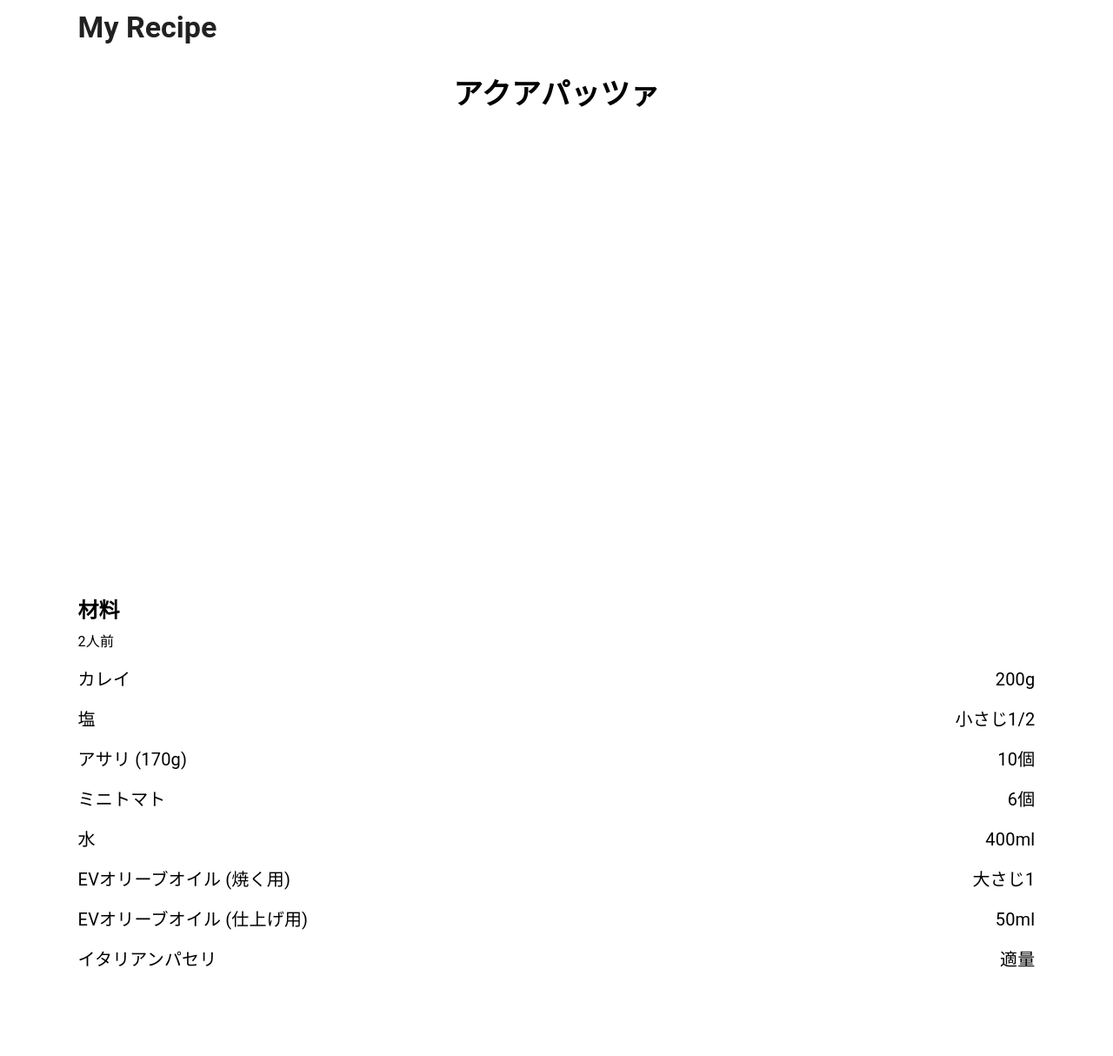
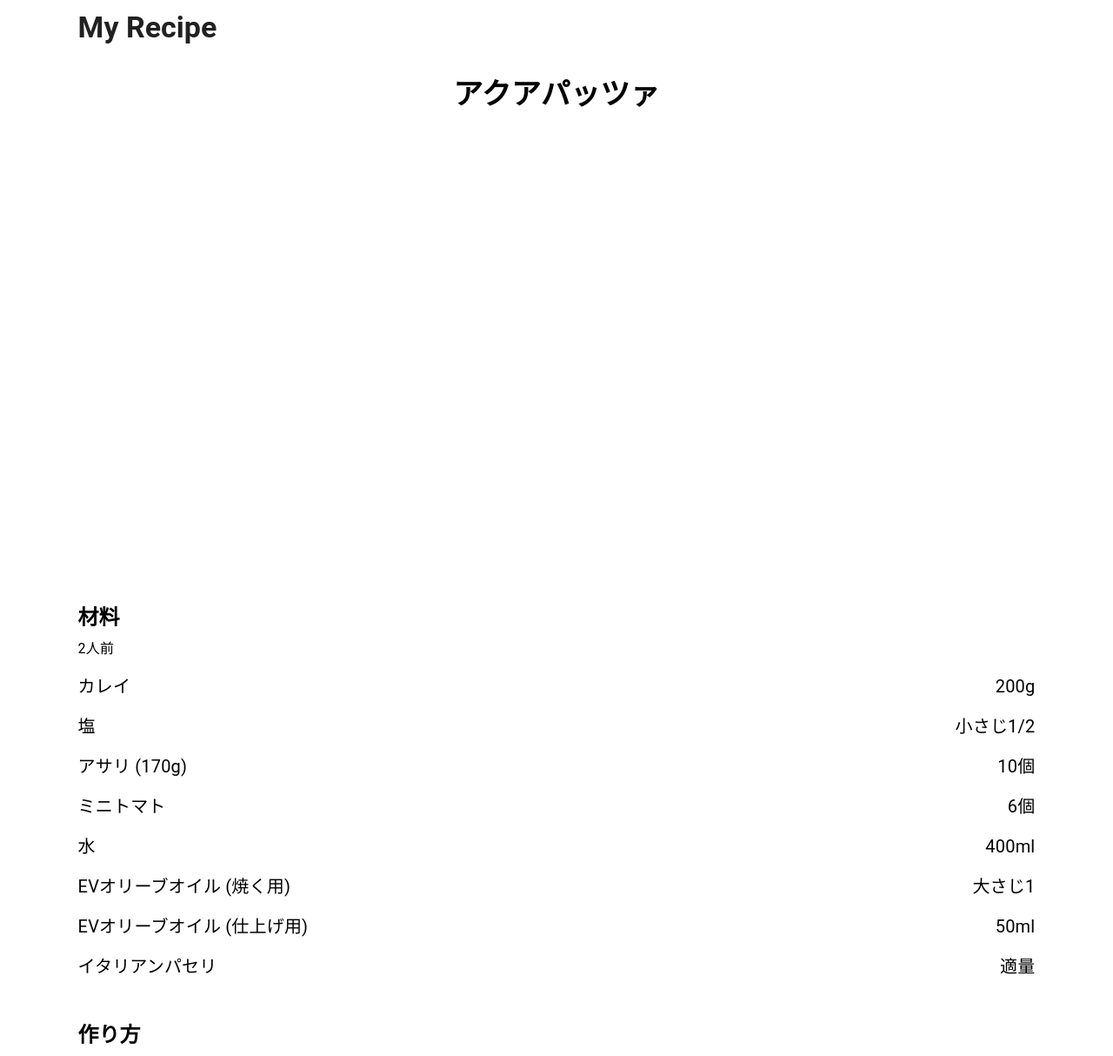
Before and after one commit to nkserveren26/myrecipe-frontend, a React (Create React App) app: page /recipes/1 in a window 1280 px wide. Shown: the whole page at 87% size. Before the commit the page ends 1134 px from the top, so only its background shows below. Built offline with nearby package versions, Linux system fonts and the light colour scheme.

Commit message:
RecipePageに作り方領域を追加

```diff
--- a/src/components/page/RecipePage.tsx
+++ b/src/components/page/RecipePage.tsx
@@ -57,7 +57,7 @@ export const RecipePage: React.FC = () => {
 
     return (
         <>
-            <Box pt={3} pb={4}>
+            <Box pt={3} pb={5}>
                 <Typography pb={3} fontWeight="bold" variant="h4">{recipe.name}</Typography>
                 <Box display="flex" justifyContent="center">
                     <ReactPlayer
@@ -86,6 +86,11 @@ export const RecipePage: React.FC = () => {
                     ))}
                 </Box>
             </Box>
+            <Box mt={6}>
+                <Typography pb={1} fontWeight="bold" variant="h5" sx={{ textAlign: 'left' }}>
+                    作り方
+                </Typography>
+            </Box>
         </>
     );
 }
```
